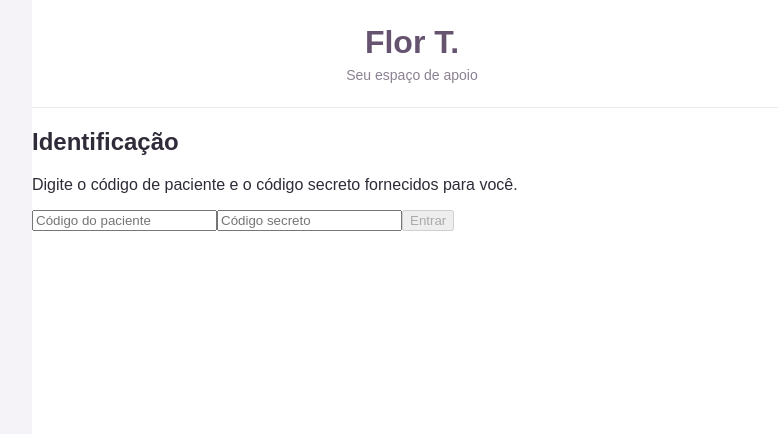
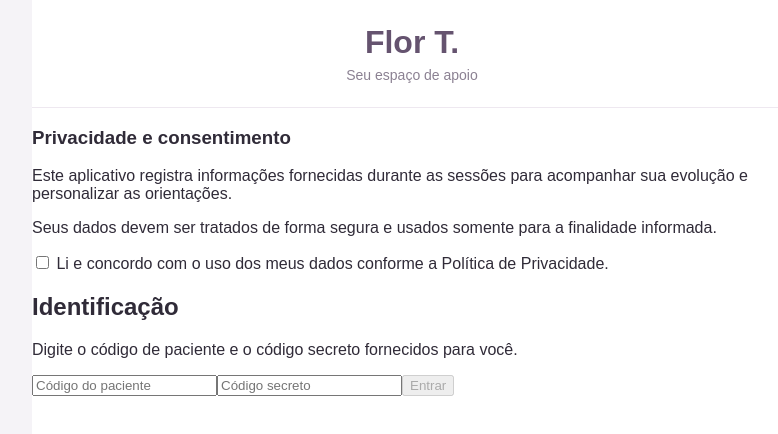
Before and after one commit to vcflorescer/vcflorescerfumantes, a React app in the folder frontend/: page / in a window 1280 px wide. Shown: the top 434 px of the page, without its empty margins (228-1006 px from the left). Built offline with nearby package versions, Linux system fonts and the light colour scheme; the HTML template or start-up script is replaced by a standard one.

Commit message:
feat: add privacy consent before login

```diff
--- a/frontend/src/App.jsx
+++ b/frontend/src/App.jsx
@@ -4,6 +4,8 @@ function App() {
   const [patientId, setPatientId] = useState(
     () => sessionStorage.getItem("flor_patient_id") || ""
   );
+
+const [consentimento, setConsentimento] = useState(false);
 
   const [token, setToken] = useState(
     () => sessionStorage.getItem("flor_auth_token") || ""
@@ -146,6 +148,27 @@ function App() {
       </header>
 
       {!patientId ? (
+<>
+<div className="consentimento">
+  <h3>Privacidade e consentimento</h3>
+  <p>
+    Este aplicativo registra informações fornecidas durante as sessões
+    para acompanhar sua evolução e personalizar as orientações.
+  </p>
+  <p>
+    Seus dados devem ser tratados de forma segura e usados somente
+    para a finalidade informada.
+  </p>
+
+  <label>
+    <input
+      type="checkbox"
+      checked={consentimento}
+      onChange={(e) => setConsentimento(e.target.checked)}
+    />
+    {" "}Li e concordo com o uso dos meus dados conforme a Política de Privacidade.
+  </label>
+</div>
         <section className="identificacao">
           <h2>Identificação</h2>
 
@@ -175,7 +198,7 @@ function App() {
             <button
               type="button"
               onClick={entrar}
-              disabled={!codigoDigitado.trim() || !segredo.trim()}
+disabled={!codigoDigitado.trim() || !segredo.trim() || !consentimento}
             >
               Entrar
             </button>
@@ -183,6 +206,7 @@ function App() {
 
           {erroLogin && <p className="erro-login">{erroLogin}</p>}
         </section>
+</>
       ) : (
         <>
           <div className="paciente-logado">
```
